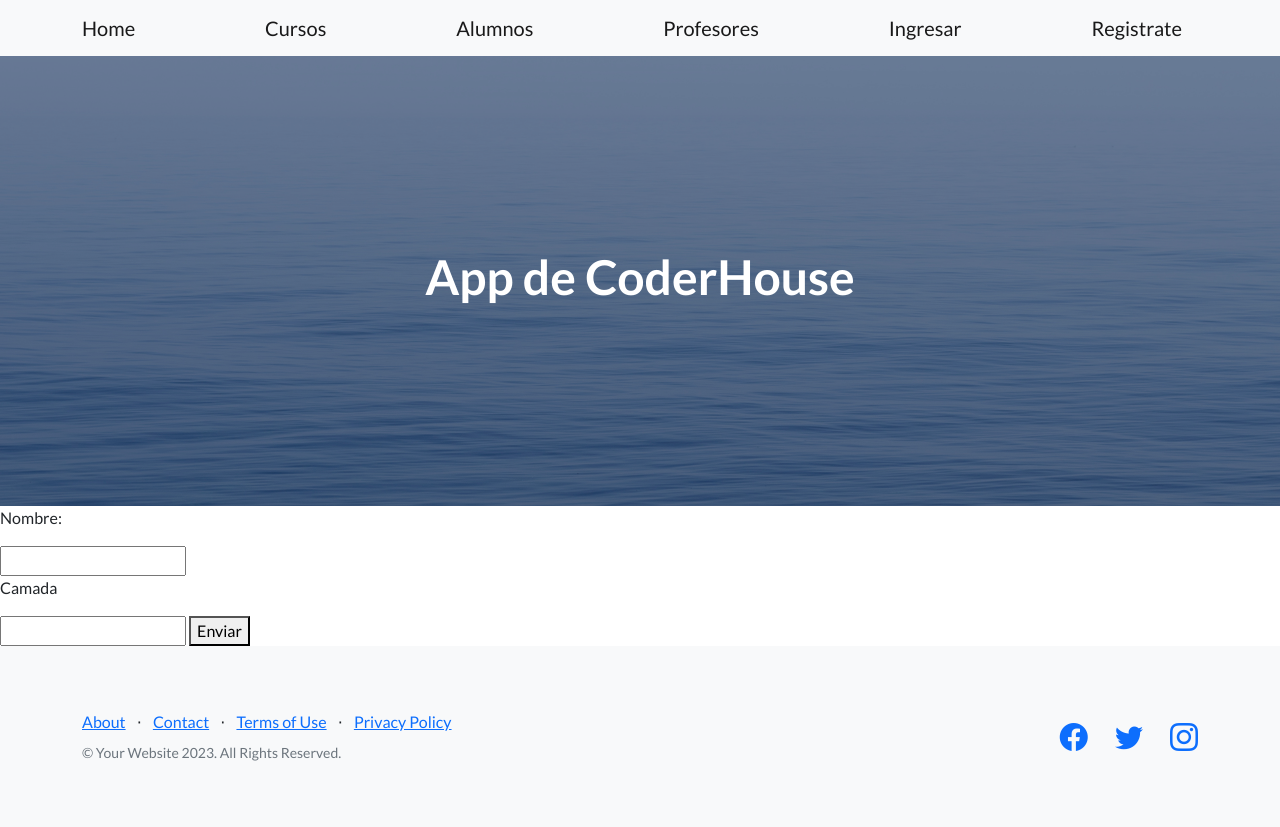
After one commit to mariogallo84/3ra-pre-entrega, a Django app: page /AppCoder/alta_curso in a window 1280 px wide. The commit adds this page. Run offline with Django 5.2, Linux system fonts and the light colour scheme; some libraries are stand-ins or nearby versions.

Commit message:
modelo curso listo

```diff
--- /dev/null
+++ b/AppCoder/forms.py
@@ -0,0 +1,6 @@
+from django import forms
+
+class Curso_formulario(forms.Form):
+
+    nombre = forms.CharField(max_length=30)
+    camada = forms.IntegerField()
--- /dev/null
+++ b/AppCoder/template/formulario.html
@@ -0,0 +1,16 @@
+{% extends "padre.html" %}
+
+{% load static %}
+
+{% block contenido %}
+    <form action="alta_curso" method="POST">
+        {% csrf_token %}
+        <p>Nombre:</p>
+        <input type="text" name="nombre" required>
+        <p>Camada</p>
+        <input type="number" name="camada" required>
+
+        <button>Enviar</button>
+    </form>
+
+{% endblock %}
--- a/AppCoder/template/padre.html
+++ b/AppCoder/template/padre.html
@@ -31,49 +31,7 @@
         <!-- Masthead-->
         <header class="masthead">
             <div class="container position-relative">
-                <div class="row justify-content-center">
-                    <div class="col-xl-6">
-                        <div class="text-center text-white">
-                            <!-- Page heading-->
-                            <h1 class="mb-5">Generate more leads with a professional landing page!</h1>
-                            <!-- Signup form-->
-                            <!-- * * * * * * * * * * * * * * *-->
-                            <!-- * * SB Forms Contact Form * *-->
-                            <!-- * * * * * * * * * * * * * * *-->
-                            <!-- This form is pre-integrated with SB Forms.-->
-                            <!-- To make this form functional, sign up at-->
-                            <!-- https://startbootstrap.com/solution/contact-forms-->
-                            <!-- to get an API token!-->
-                            <form class="form-subscribe" id="contactForm" data-sb-form-api-token="API_TOKEN">
-                                <!-- Email address input-->
-                                <div class="row">
-                                    <div class="col">
-                                        <input class="form-control form-control-lg" id="emailAddress" type="email" placeholder="Email Address" data-sb-validations="required,email" />
-                                        <div class="invalid-feedback text-white" data-sb-feedback="emailAddress:required">Email Address is required.</div>
-                                        <div class="invalid-feedback text-white" data-sb-feedback="emailAddress:email">Email Address Email is not valid.</div>
-                                    </div>
-                                    <div class="col-auto"><button class="btn btn-primary btn-lg disabled" id="submitButton" type="submit">Submit</button></div>
-                                </div>
-                                <!-- Submit success message-->
-                                <!---->
-                                <!-- This is what your users will see when the form-->
-                                <!-- has successfully submitted-->
-                                <div class="d-none" id="submitSuccessMessage">
-                                    <div class="text-center mb-3">
-                                        <div class="fw-bolder">Form submission successful!</div>
-                                        <p>To activate this form, sign up at</p>
-                                        <a class="text-white" href="https://startbootstrap.com/solution/contact-forms">https://startbootstrap.com/solution/contact-forms</a>
-                                    </div>
-                                </div>
-                                <!-- Submit error message-->
-                                <!---->
-                                <!-- This is what your users will see when there is-->
-                                <!-- an error submitting the form-->
-                                <div class="d-none" id="submitErrorMessage"><div class="text-center text-danger mb-3">Error sending message!</div></div>
-                            </form>
-                        </div>
-                    </div>
-                </div>
+                <h1 class="text-center" style="color:white"> App de CoderHouse</h1>
             </div>
         </header>
 
--- a/AppCoder/urls.py
+++ b/AppCoder/urls.py
@@ -4,7 +4,11 @@
 urlpatterns = [
     path("", views.inicio , name="home"),
     path("ver_cursos", views.ver_cursos , name="cursos"),
-    path("alta_curso/<nombre>", views.alta_curso),
-    path("alumnos", views.alumnos , name="alumnos")
+    #path("alta_curso/<nombre>", views.alta_curso),
+    path("alumnos", views.alumnos , name="alumnos"),
+    path("alta_curso", views.curso_formulario),
+    path("buscar_curso", views.buscar_curso),
+    path("buscar", views.buscar)
+
 
 ]
--- a/AppCoder/views.py
+++ b/AppCoder/views.py
@@ -2,6 +2,7 @@
 from AppCoder.models import Curso
 from django.http import HttpResponse
 from django.template import loader
+from AppCoder.forms import Curso_formulario
 
 # Create your views here.
 
@@ -24,3 +25,25 @@
 
 def alumnos(request):
     return render(request , "alumnos.html")
+
+def curso_formulario(request):
+    if request.method == "POST":
+        mi_formulario = Curso_formulario(request.POST)
+        if mi_formulario.is_valid():
+            datos = mi_formulario.cleaned_data
+            curso = Curso( nombre=datos["nombre"], camada=datos["camada"] )
+            curso.save()
+            return render(request , "formulario.html")
+
+    return render(request , "formulario.html")
+
+def buscar_curso(request):
+    return render(request, "buscar_curso.html")
+
+def buscar(request):
+    if request.GET["nombre"]:
+        nombre = request.GET["nombre"]
+        cursos = Curso.objects.filter(nombre__icontains=nombre)
+        return render( request , "resultado_busqueda.html" , {"cursos": cursos})
+    else:
+        return HttpResponse ("Ingrese el nombre del curso")
```
Also changed, not shown: AppCoder/template/buscar_curso.html (added, +13 -0 lines), AppCoder/template/resultado_busqueda.html (added, +17 -0 lines), db.sqlite3.
